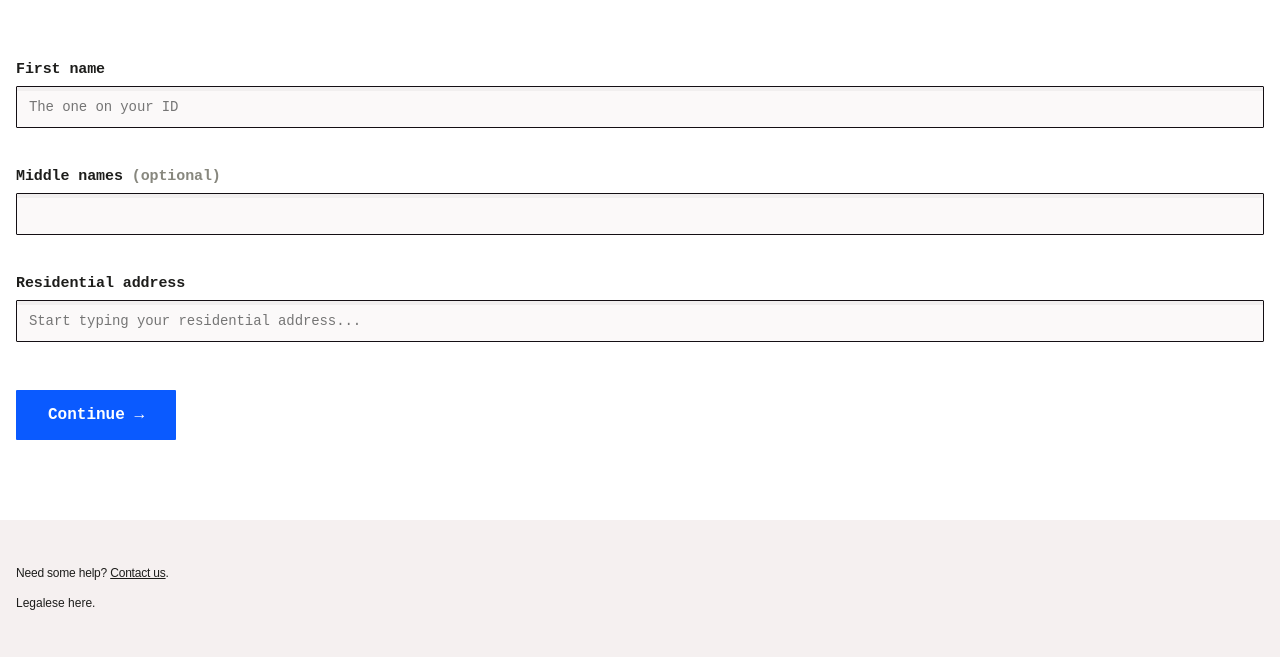
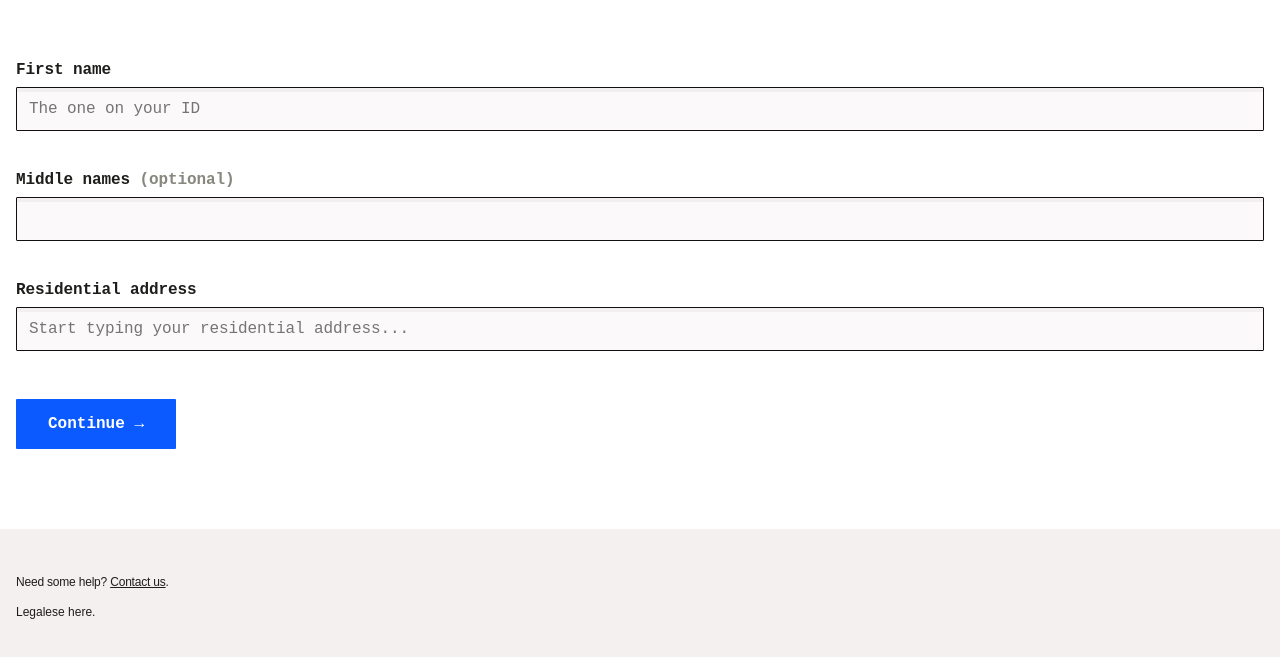
Before and after one commit to futuresuper/design, a plain HTML site: page index.html in a window 1280 px wide. Shown: the part 281-938 px from the top of the page. Drawn offline with Linux system fonts and the light colour scheme; a web font is replaced by a local one.

Commit message:
font size inherit on fields to stop zoom on iOS

```diff
--- a/style.css
+++ b/style.css
@@ -92,10 +92,11 @@ label {
   letter-spacing: -0.1px;
   width: 100%;
   box-sizing: border-box;
+  font-size: inherit;
 }
 
 label {
-  font-size: 15px;
+  /* font-size: 15px; */
   font-weight: 550;
   display: block;
   /* font-weight: var(--font-weight-medium); */
@@ -104,8 +105,7 @@ label {
 }
 
 input {
-  font-size: 14px;
-
+  /* font-size: 14px; */
   border-radius: var(--border-radius-square);
   padding: 0.75rem;
 
```
